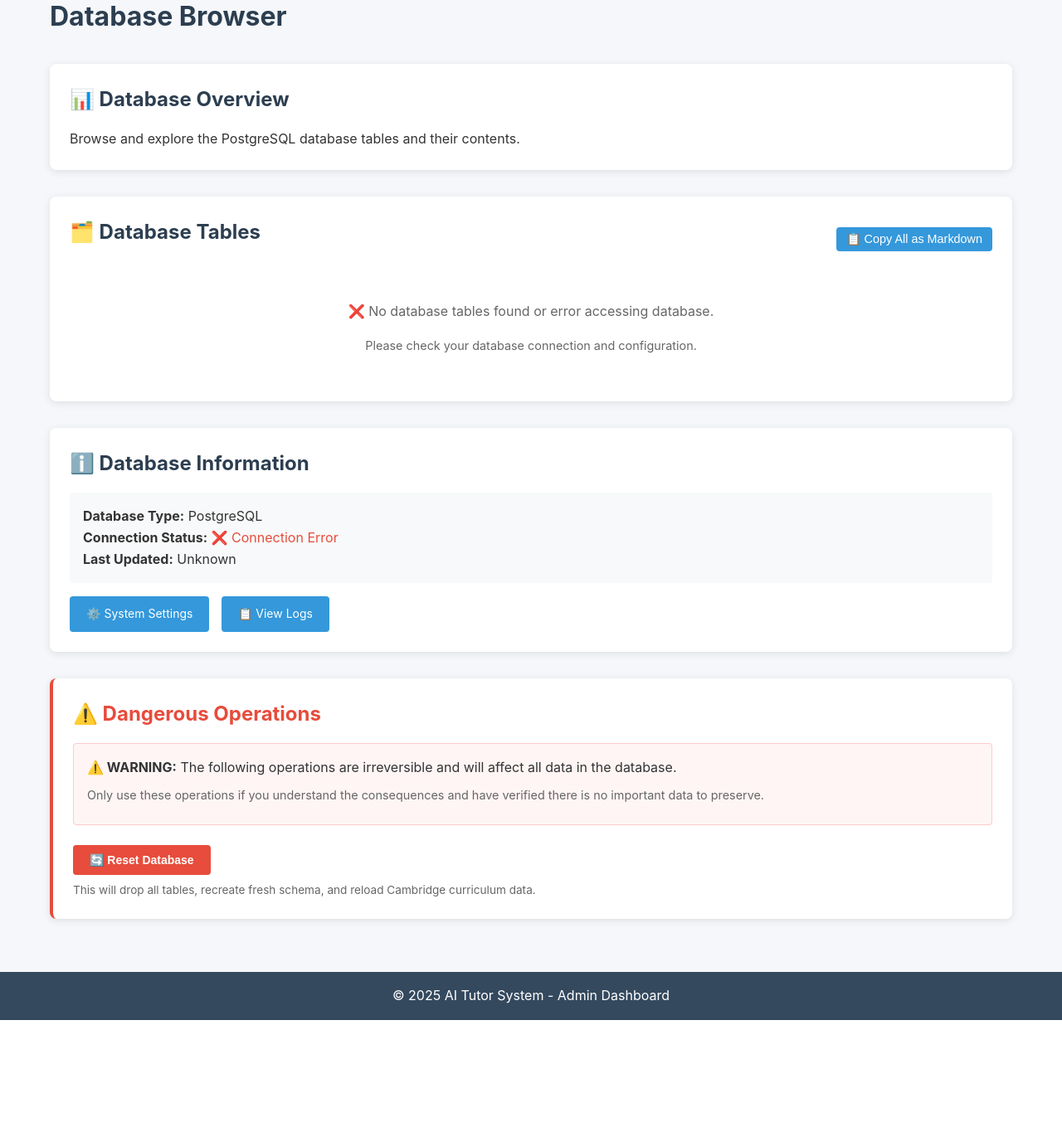
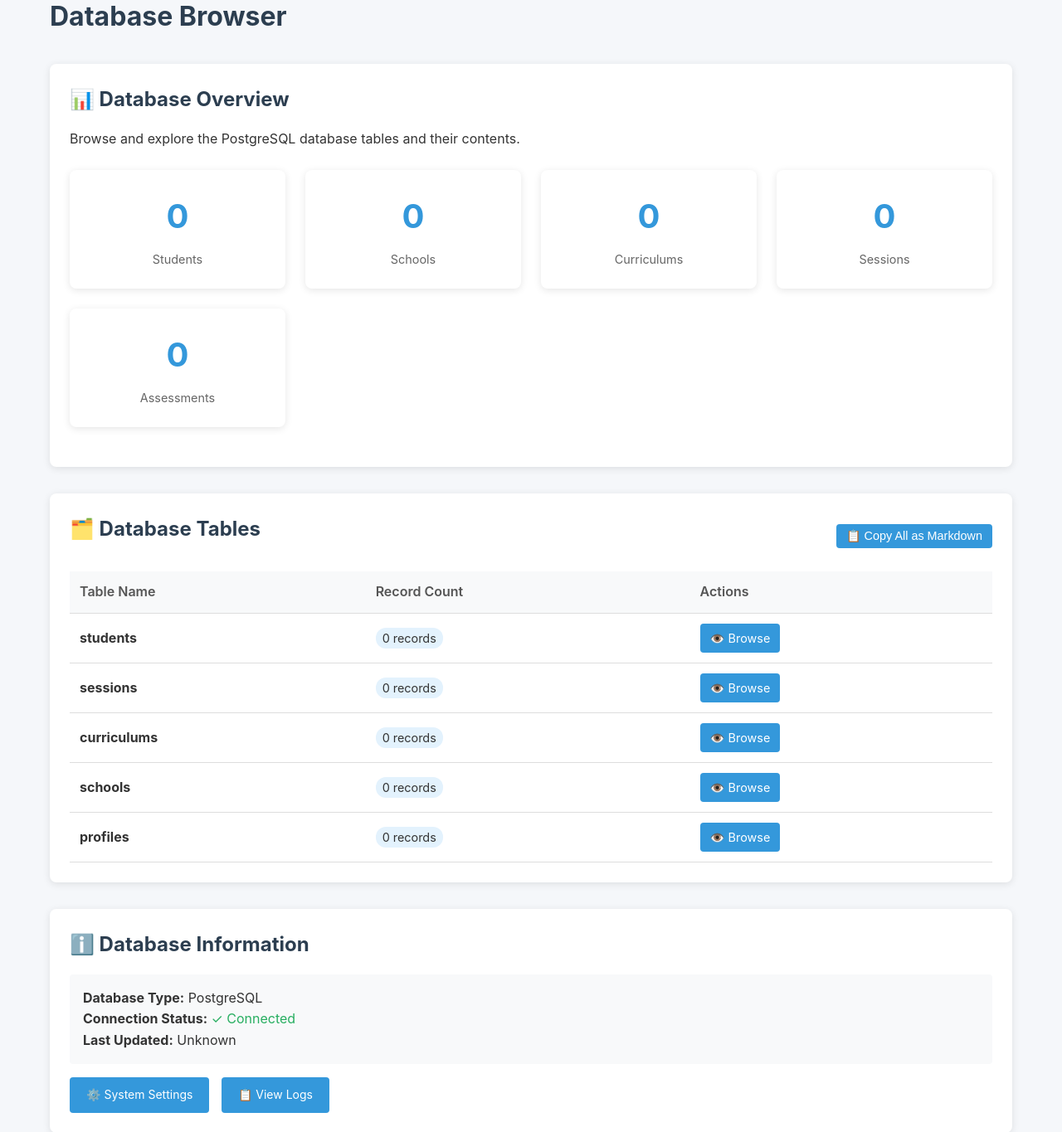
Before and after one commit to henrikthome-arch/ai-tutor, a Flask app: page /admin/database in a window 1280 px wide. Shown: the part 247-1612 px from the top of the page at 83% size. Before the commit the page ends 1477 px from the top, so only its background shows below. Run offline with Flask 3, Linux system fonts and the light colour scheme; the visitor is signed in with stand-in values (Sample User, id 1); data that the repository does not hold is empty; some libraries are stand-ins or nearby versions.

Commit message:
fix: Resolve /admin/database Internal Server Error
- Fix template variable mismatch: pass 'stats' and 'tables' variables that template expects
- Add safe counting for all database tables with error handling
- Fix route name in template: main.admin_database_reset -> main.reset_database
- Add mock tables list with proper URLs for template compatibility
- Should resolve Internal Server Error on database management page

```diff
--- a/ai-tutor/backend/app/main/routes.py
+++ b/ai-tutor/backend/app/main/routes.py
@@ -1079,6 +1079,8 @@
     from app.models.curriculum import Curriculum
     from app.models.student import Student
     from app.models.session import Session
+    from app.models.profile import Profile
+    from app.models.school import School
 
     try:
         # Count records in each table
@@ -1086,9 +1088,28 @@
         student_count = db.session.query(Student).count()
         session_count = db.session.query(Session).count()
 
+        # Try to count other tables safely
+        profile_count = 0
+        school_count = 0
+        try:
+            profile_count = db.session.query(Profile).count()
+            school_count = db.session.query(School).count()
+        except Exception as e:
+            print(f"Error counting profiles/schools: {e}")
+
         # Check for default curriculum
         default_curriculum = db.session.query(Curriculum).filter_by(is_default=True).first()
 
+        # Statistics for template compatibility
+        stats = {
+            'students': student_count,
+            'schools': school_count,
+            'curriculums': curriculum_count,
+            'sessions': session_count,
+            'assessments': 0  # Placeholder
+        }
+
+        # Database stats for detailed info
         db_stats = {
             'curriculum_count': curriculum_count,
             'student_count': student_count,
@@ -1097,7 +1118,25 @@
             'default_curriculum_name': default_curriculum.name if default_curriculum else None
         }
 
+        # Mock tables list for template compatibility
+        tables = [
+            {'name': 'students', 'count': student_count, 'url': url_for('main.admin_students')},
+            {'name': 'sessions', 'count': session_count, 'url': url_for('main.admin_all_sessions')},
+            {'name': 'curriculums', 'count': curriculum_count, 'url': url_for('main.admin_curriculum')},
+            {'name': 'schools', 'count': school_count, 'url': url_for('main.admin_schools')},
+            {'name': 'profiles', 'count': profile_count, 'url': '#'}
+        ]
+
     except Exception as e:
+        print(f"Error in admin_database: {e}")
+        stats = {
+            'students': 0,
+            'schools': 0,
+            'curriculums': 0,
+            'sessions': 0,
+            'assessments': 0
+        }
+
         db_stats = {
             'curriculum_count': 0,
             'student_count': 0,
@@ -1107,7 +1146,9 @@
             'error': str(e)
         }
 
-    return render_template('database.html', db_stats=db_stats)
+        tables = []
+
+    return render_template('database.html', stats=stats, db_stats=db_stats, tables=tables)
 
 @main.route('/admin/database/reset', methods=['POST'])
 def reset_database():
--- a/ai-tutor/frontend/templates/database.html
+++ b/ai-tutor/frontend/templates/database.html
@@ -219,7 +219,7 @@
         formData.append('confirm', 'true');
 
         // Send reset request
-        fetch('{{ url_for("main.admin_database_reset") }}', {
+        fetch('{{ url_for("main.reset_database") }}', {
             method: 'POST',
             body: formData
         })
```
